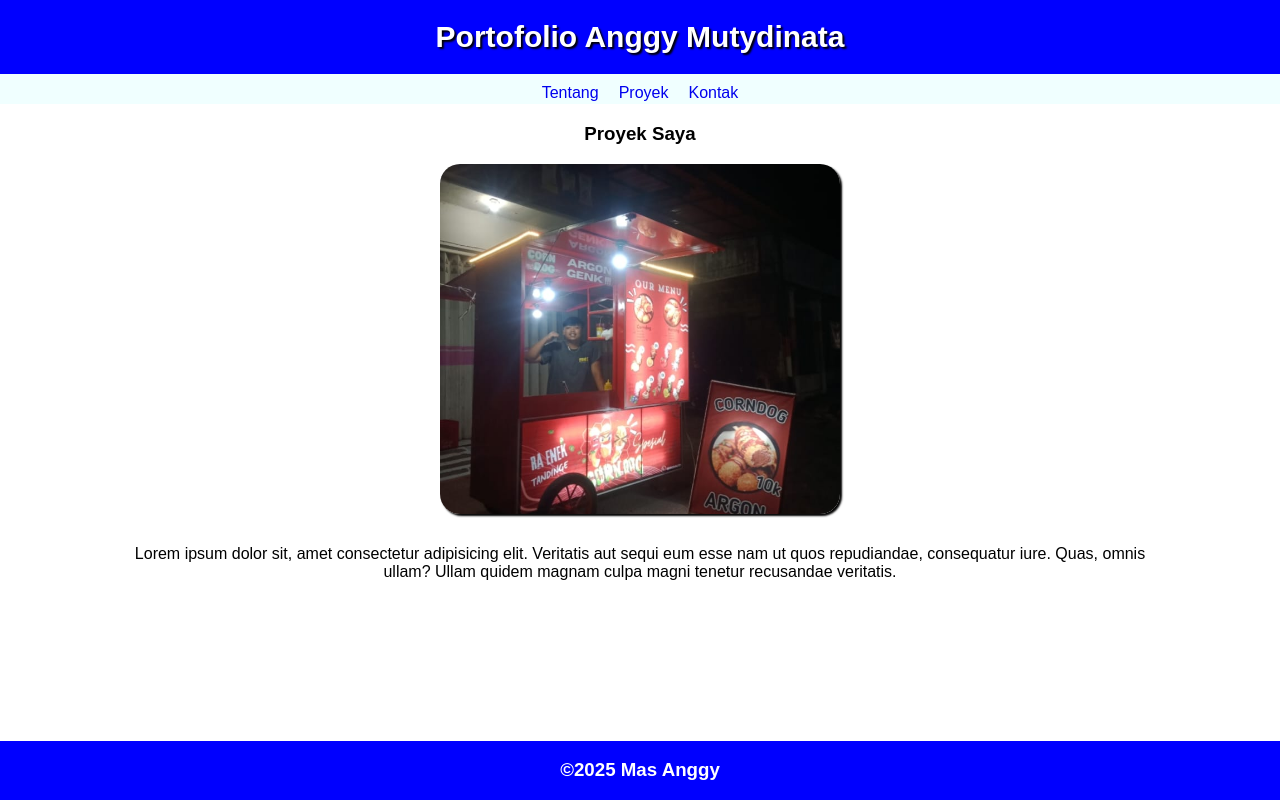
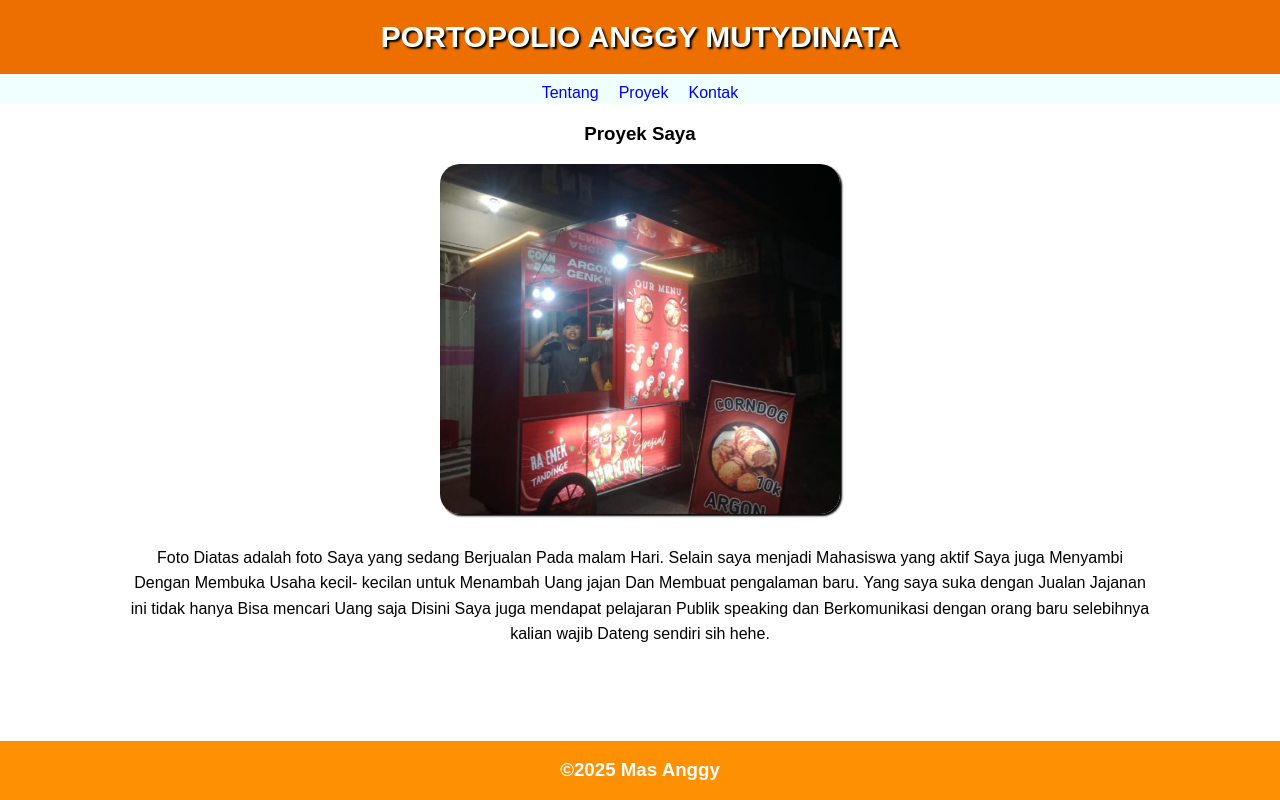
Before and after one commit to percobaanANGGY/percobaanANGGY.github.io, a plain HTML site: page proyek.html in a window 1280 px wide. Drawn offline with Linux system fonts and the light colour scheme.

Commit message:
TUGAS UAS DESAIN WEB

```diff
--- a/kontak.css
+++ b/kontak.css
@@ -6,7 +6,7 @@ body{
 
 .judul-portofolio{
     display: flex;
-    background-color: blue;
+    background-color:rgb(237, 111, 0);
     text-align: center;
     font-size: 15px;
     color: white;
@@ -73,14 +73,9 @@ body{
 }
 
 
-.paragraf-profile p{
-    text-align: center;
-    width: 200px;
-}
-
 .footer-menu{
     display: flex;
-    background-color: blue;
+    background-color: rgb(253, 145, 3);
     justify-content: center;
     position: fixed;
     bottom: 0px;
@@ -135,7 +130,7 @@ textarea{
 .btn-kirim button{
     width: 100px;
     height: 30px;
-    background-color: rgb(16, 193, 16);
+    background-color: rgb(46, 193, 46);
 }
 
 
--- a/proyek.css
+++ b/proyek.css
@@ -6,7 +6,7 @@ body{
 
 .judul-portofolio{
     display: flex;
-    background-color: blue;
+    background-color:rgb(237, 111, 0);
     text-align: center;
     font-size: 15px;
     color: white;
@@ -77,12 +77,14 @@ body{
 
 .paragraf-profile p{
     text-align: center;
-    width: 200px;
+    width: 300px;
+    line-height: 1.6;
+
 }
 
 .footer-menu{
     display: flex;
-    background-color: blue;
+    background-color: rgb(253, 145, 3);
     justify-content: center;
     position: fixed;
     bottom: 0px;
--- a/proyek.html
+++ b/proyek.html
@@ -9,7 +9,7 @@
 <body>
     <header>
         <div class="judul-portofolio">
-            <h1>Portofolio Anggy Mutydinata</h1>
+            <h1>PORTOPOLIO ANGGY MUTYDINATA</h1>
         </div>
 
         <div class="navbar-menu">
@@ -37,7 +37,7 @@
 
             <div class="paragraf-profile">
                 <p>
-                    Lorem ipsum dolor sit, amet consectetur adipisicing elit. Veritatis aut sequi eum esse nam ut quos repudiandae, consequatur iure. Quas, omnis ullam? Ullam quidem magnam culpa magni tenetur recusandae veritatis.
+                    Foto Diatas adalah foto Saya yang sedang Berjualan Pada malam Hari. Selain saya menjadi Mahasiswa yang aktif Saya juga Menyambi Dengan Membuka Usaha kecil- kecilan untuk Menambah Uang jajan Dan Membuat pengalaman baru. Yang saya suka dengan Jualan Jajanan ini tidak hanya Bisa mencari Uang saja Disini Saya juga mendapat pelajaran Publik speaking dan Berkomunikasi dengan orang baru selebihnya kalian wajib Dateng sendiri sih hehe.
                 </p>
             </div>
         </div>
--- a/style.css
+++ b/style.css
@@ -6,7 +6,7 @@ body{
 
 .judul-portofolio{
     display: flex;
-    background-color: blue;
+    background-color: rgb(237, 111, 0);
     text-align: center;
     font-size: 15px;
     color: white;
@@ -81,7 +81,7 @@ body{
 
 .footer-menu{
     display: flex;
-    background-color: blue;
+    background-color: rgb(253, 145, 3);
     justify-content: center;
     position: fixed;
     bottom: 0px;
```
Also changed, not shown: index.html (+2 -2 lines), kontak.html (+1 -1 lines), 1 other file.
